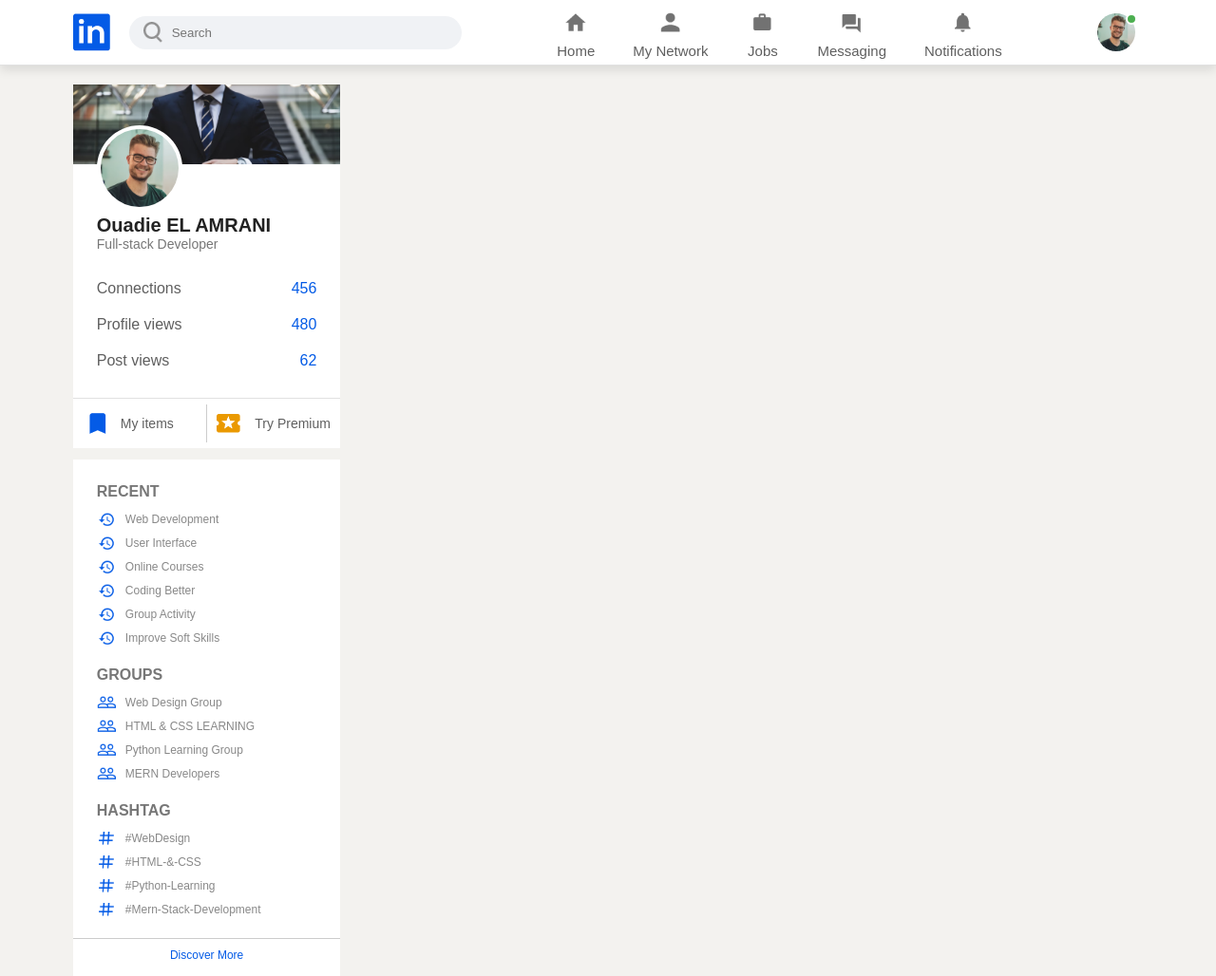
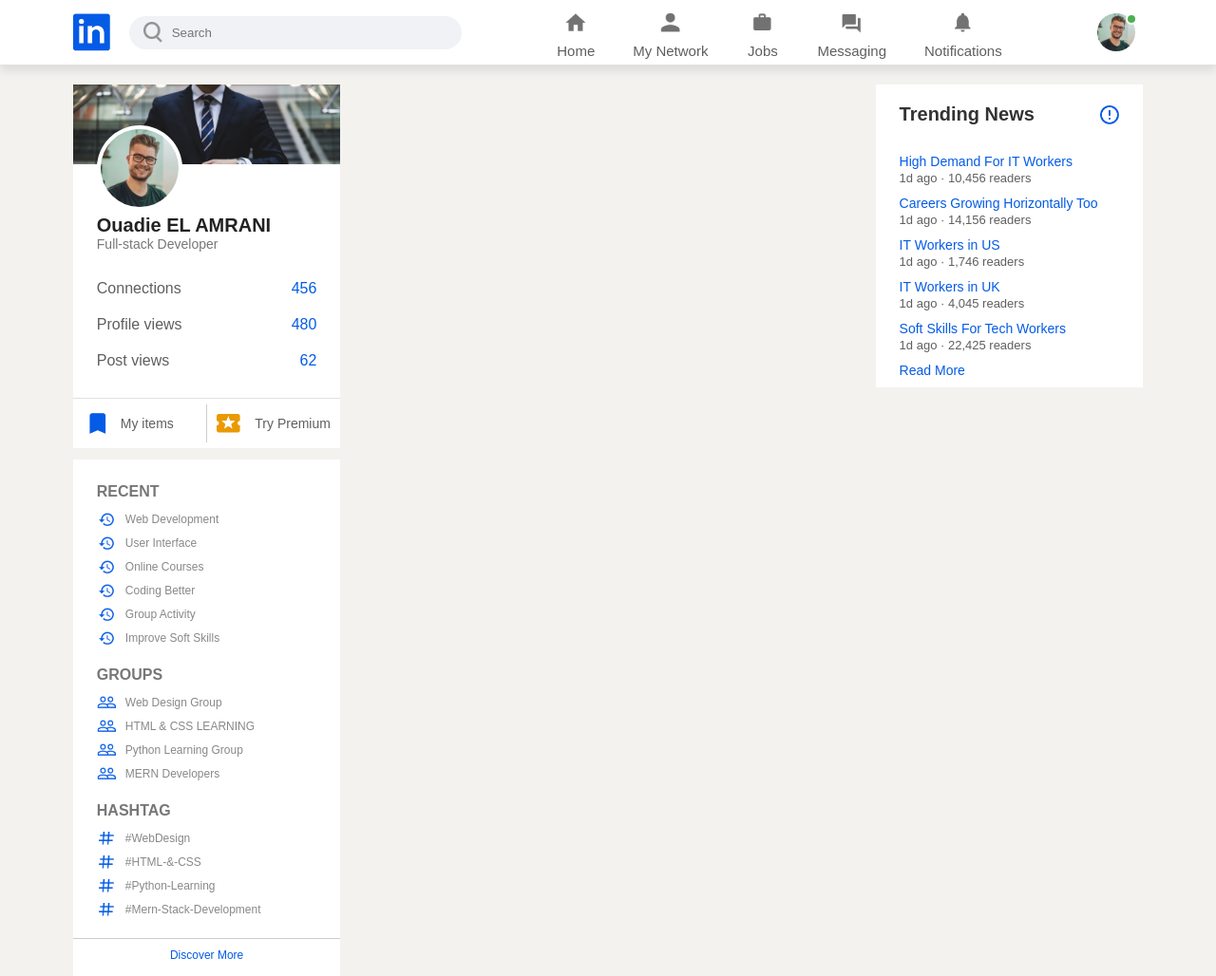
Before and after one commit to wadiFox/Front-end-projects, a plain HTML site: page linkedin/index.html in a window 1280 px wide. Shown: the whole page at 95% size. Drawn offline with Linux system fonts and the light colour scheme.

Commit message:
creating the right sidebar

```diff
--- a/linkedin/index.html
+++ b/linkedin/index.html
@@ -94,7 +94,35 @@
 
         <!-- Right Sidebar-->
         <div class="right-sidebar">
+            <div class="sidebar-news">
+                <div class="title-icon">
+                  <h3>Trending News</h3>
+                  <img src="img/more.png" class="info-icon">
+                </div>
+                <div class="span">
+                    <a href="/">High Demand For IT Workers</a>
+                    <span>1d ago &middot; 10,456 readers</span>
+                </div>
+                <div class="span">
+                   <a href="/">Careers Growing Horizontally Too</a>
+                   <span>1d ago &middot; 14,156 readers</span>
+                </div>
+                <div class="span">
+                   <a href="/">IT Workers in US</a>
+                   <span>1d ago &middot; 1,746 readers</span>
+                </div>
+                <div class="span">
+                   <a href="/">IT Workers in UK</a>
+                   <span>1d ago &middot; 4,045 readers</span>
+                </div>
+                <div class="span">
+                   <a href="/">Soft Skills For Tech Workers</a>
+                   <span>1d ago &middot; 22,425 readers</span>
 
+                   <a href="/" class="read-more-link">Read More</a>
+                </div>
+
+            </div>
         </div><!-- end right sidebar-->
     </main>
 </body>
--- a/linkedin/styles.css
+++ b/linkedin/styles.css
@@ -125,10 +125,10 @@
     width: 0;
     height: 2px;
     background-color: #181818;
+    transition: width 0.3s ease;
 }
 .nav-center ul li a:hover::after{
     width: 100%;
-    transition: width 0.3s ease;
     margin-bottom: -5px;
 }
 /* end navbar */
@@ -146,7 +146,7 @@
     align-self: flex-start;
 }
 .left-profile-box{
-    background-color: #ffffff;;
+    background-color: #ffffff;
 }
 .left-profile-info{
     padding: 0 25px;
@@ -255,3 +255,34 @@
     flex-basis: 25%;
     align-self: flex-start;
 }
+.sidebar-news{
+    background: #fff;
+    padding: 10px 25px;
+
+}
+.title-icon{
+    display: flex;
+    justify-content: space-between;
+    align-items: center;
+}
+.sidebar-news img{
+    width: 20px;
+    margin: 10px 0 20px;
+}
+.sidebar-news h3{
+    font-size: 20px;
+    font-weight: 600;
+    color: #333;
+    margin: 10px 0 20px;
+}
+.span a{
+    text-decoration: none;
+    color: #045be6;
+    margin-top: 10px;
+    font-size: 14px;
+    font-weight: 500;
+    display: block;
+}
+.span span{
+  font-size: 13px;
+}
```
